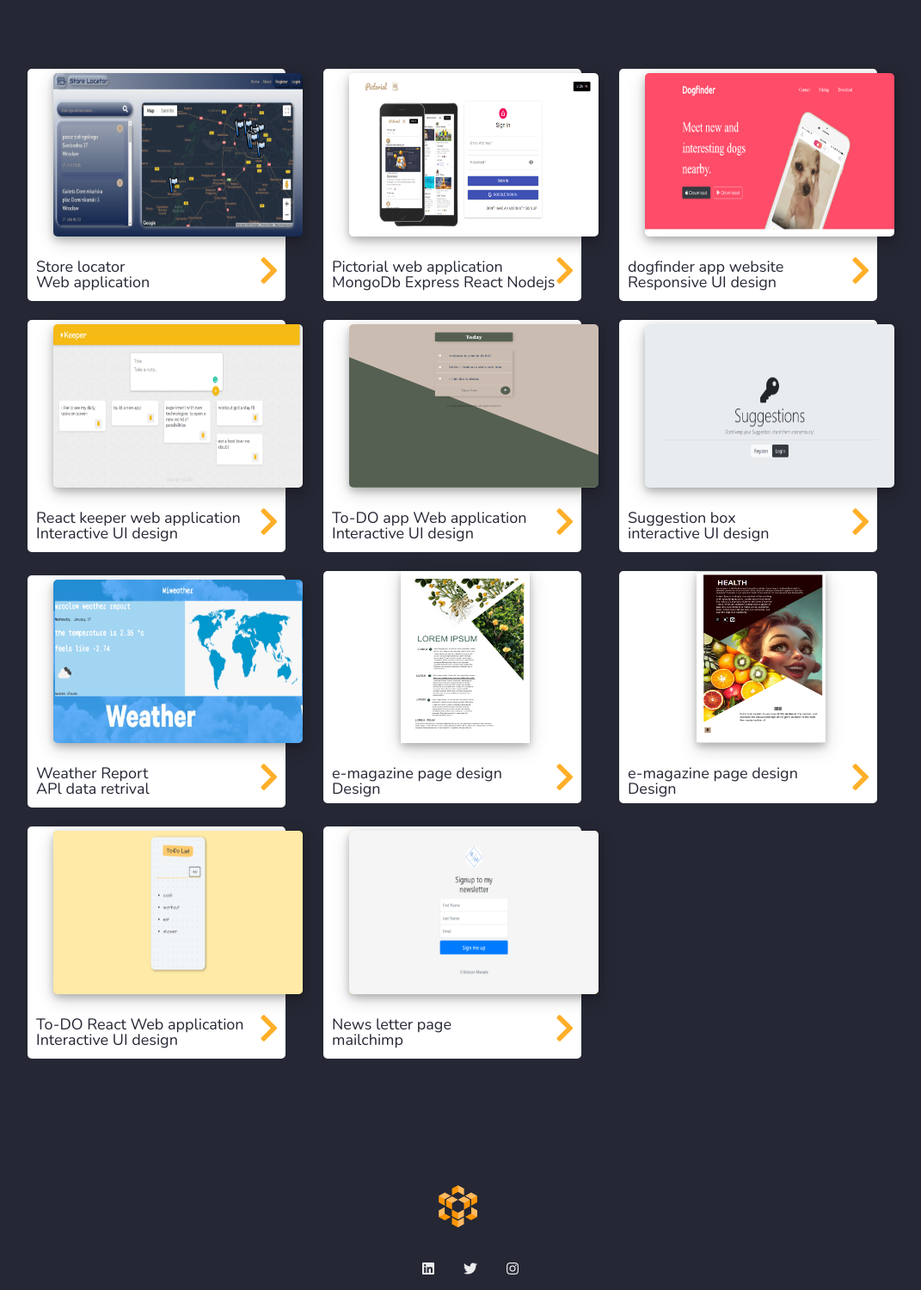
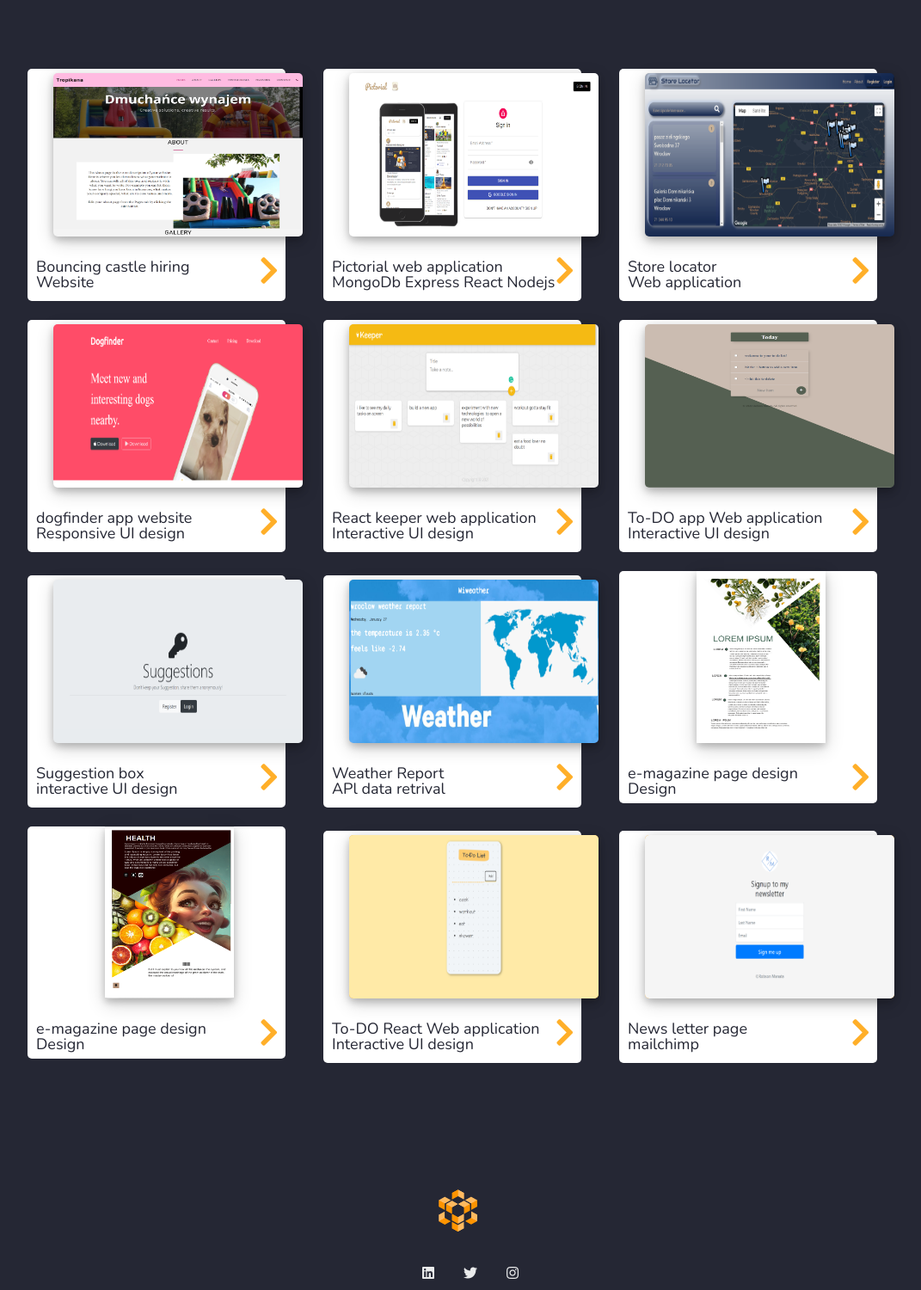
Before and after one commit to robsonmanata/Portfolio, a Node server app: page /websitedesign in a window 1280 px wide. Shown: the part 101-1601 px from the top of the page at 86% size, without its empty margins (88-1159 px from the left). Run offline with Node 20, Linux system fonts and the light colour scheme; some libraries are stand-ins or nearby versions; some web fonts are replaced.

Commit message:
redeploz

```diff
--- a/index.js
+++ b/index.js
@@ -120,3 +120,4 @@ app.post("/", function(req, res) {
       app.listen(port, () => {
         console.log("server up and runing");
       });
+      //env update
--- a/views/websitedesign.ejs
+++ b/views/websitedesign.ejs
@@ -1,6 +1,21 @@
 <%-include("partials/header")-%>
 
 <div class="portfolioContentmain">
+  <div class="project1">
+    <a href="https://jade-tanuki-07db8e.netlify.app/">
+    <img class="projectimg" src="../screenshot-jade-tanuki-07db8e.netlify.app-2023.03.15-22_18_50.png" alt="">
+    </a>
+    <p>Bouncing castle hiring <br>Website</p>
+      <a href="https://stormy-everglades-81765.herokuapp.com"><i class="fas fa-chevron-right"></i></a>
+  </div>
+
+  <div class="project2">
+    <a href="https://pictorial.netlify.app">
+    <img class="projectimg" src="../screenshot-localhost_3000-2021.06.10-14_30_12.png" alt="">
+    </a>
+    <p> Pictorial web application <br>MongoDb Express React Nodejs</p>
+      <a href="https://pictorial.netlify.app"><i class="fas fa-chevron-right"></i></a>
+  </div>
 
   <div class="project1">
     <a href="https://stormy-everglades-81765.herokuapp.com">
@@ -10,70 +25,62 @@
       <a href="https://stormy-everglades-81765.herokuapp.com"><i class="fas fa-chevron-right"></i></a>
   </div>
   <div class="project2">
-    <a href="https://pictorial.netlify.app">
-    <img class="projectimg" src="../screenshot-localhost_3000-2021.06.10-14_30_12.png" alt="">
-    </a>
-    <p> Pictorial web application <br>MongoDb Express React Nodejs</p>
-      <a href="https://pictorial.netlify.app"><i class="fas fa-chevron-right"></i></a>
-  </div>
-
-  <div class="project1">
     <a href="https://robsonmanata.github.io/dogfinder/">
     <img class="projectimg" src="../Screenshot (83).png" alt="">
     </a>
   <p> dogfinder app website<br> Responsive UI design</p>
     <a href="https://robsonmanata.github.io/dogfinder/"><i class="fas fa-chevron-right"></i></a>
   </div>
-  <div class="project2">
+  <div class="project1">
     <a href="https://robsonmanata.github.io/Keeper_app/">
     <img class="projectimg" src="../screenshot-localhost_3000-2021.01.28-00_21_04.png" alt="">
     </a>
     <p> React keeper web application <br>Interactive UI design </p>
       <a href="https://robsonmanata.github.io/Keeper_app/"><i class="fas fa-chevron-right"></i></a>
   </div>
-  <div class="project1">
+  <div class="project2">
     <a href="https://pure-lake-95197.herokuapp.com/">
     <img class="projectimg" src="../screenshot-pure-lake-95197.herokuapp.com-2021.01.28-01_37_22.png" alt="">
     </a>
   <p>To-DO app Web application <br>Interactive UI design </p>
     <a href="https://pure-lake-95197.herokuapp.com/"><i class="fas fa-chevron-right"></i></a>
   </div>
-  <div class="project2">
+  <div class="project1">
     <a href="/portfolio"">
     <img class="projectimg" src="../screenshot-localhost_3000-2021.01.28-00_36_48.png" alt="">
     </a>
   <p> Suggestion box <br> interactive UI design</p>
     <a href="/portfolio"><i class="fas fa-chevron-right"></i></a>
   </div>
-  <div class="project1">
+  <div class="project2">
     <a href="/portfolio">
     <img class="projectimg" src="../screenshot-localhost_3000-2021.01.27-15_35_52.png" alt="">
     </a>
     <p> Weather Report <br>APl  data retrival</p>
       <a href="/portfolio"><i class="fas fa-chevron-right"></i></a>
   </div>
-  <div class="project2">
+  <div class="project1">
     <a href="../Screenshot (97).png">
     <img class="e-magazine-img" src="../Screenshot (97).png" alt="">
     </a>
     <p> e-magazine page design <br>Design</p>
       <a href="../Screenshot (97).png"><i class="fas fa-chevron-right"></i></a>
   </div>
-  <div class="project1">
+  <div class="project2">
     <a href="../Screenshot (89).png">
     <img class="e-magazine-img" src="../Screenshot (89).png" alt="">
     </a>
     <p> e-magazine page design <br>Design</p>
       <a href="../Screenshot (89).png"><i class="fas fa-chevron-right"></i></a>
   </div>
-  <div class="project2">
+  <div class="project1">
     <a href="https://robsonmanata.github.io/to-do-list/">
     <img class="projectimg" src="../screenshot-localhost_3000-2021.01.28-00_15_11.png" alt="">
     </a>
       <p>To-DO React Web application  <br>Interactive UI design </p>
         <a href=" https://robsonmanata.github.io/to-do-list/"><i class="fas fa-chevron-right"></i></a>
   </div>
-  <div class="project1">
+  <div class="project2">
     <a href="https://fathomless-forest-11609.herokuapp.com">
     <img class="projectimg" src="../screenshot-localhost_3000-2021.01.27-14_44_55.png" alt="">
     </a>
```
Also changed, not shown: views/home.ejs (+37 -1 lines), public/screenshot-jade-tanuki-07db8e.netlify.app-2023.03.15-22_18_50.png (added), 1 other file.
